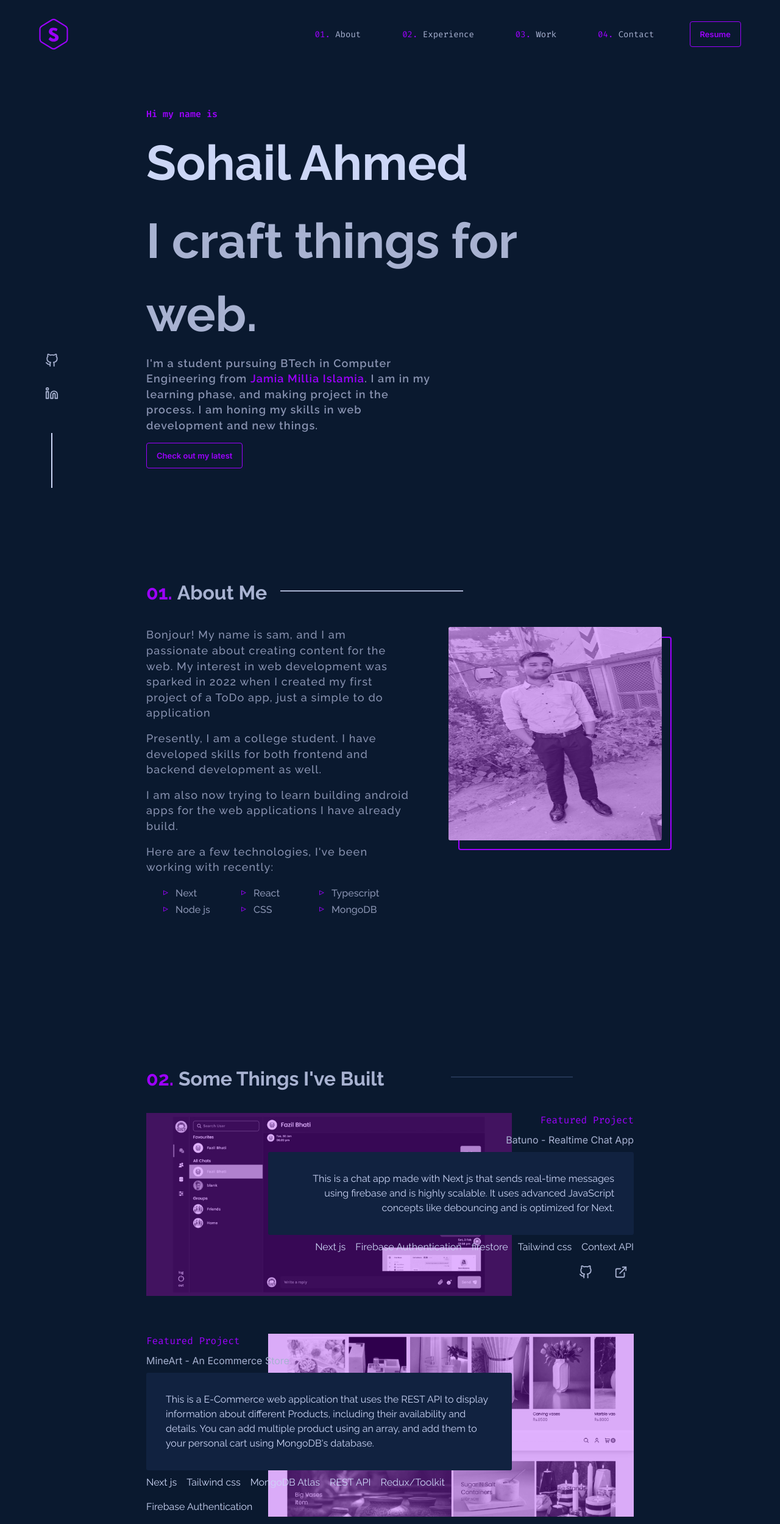
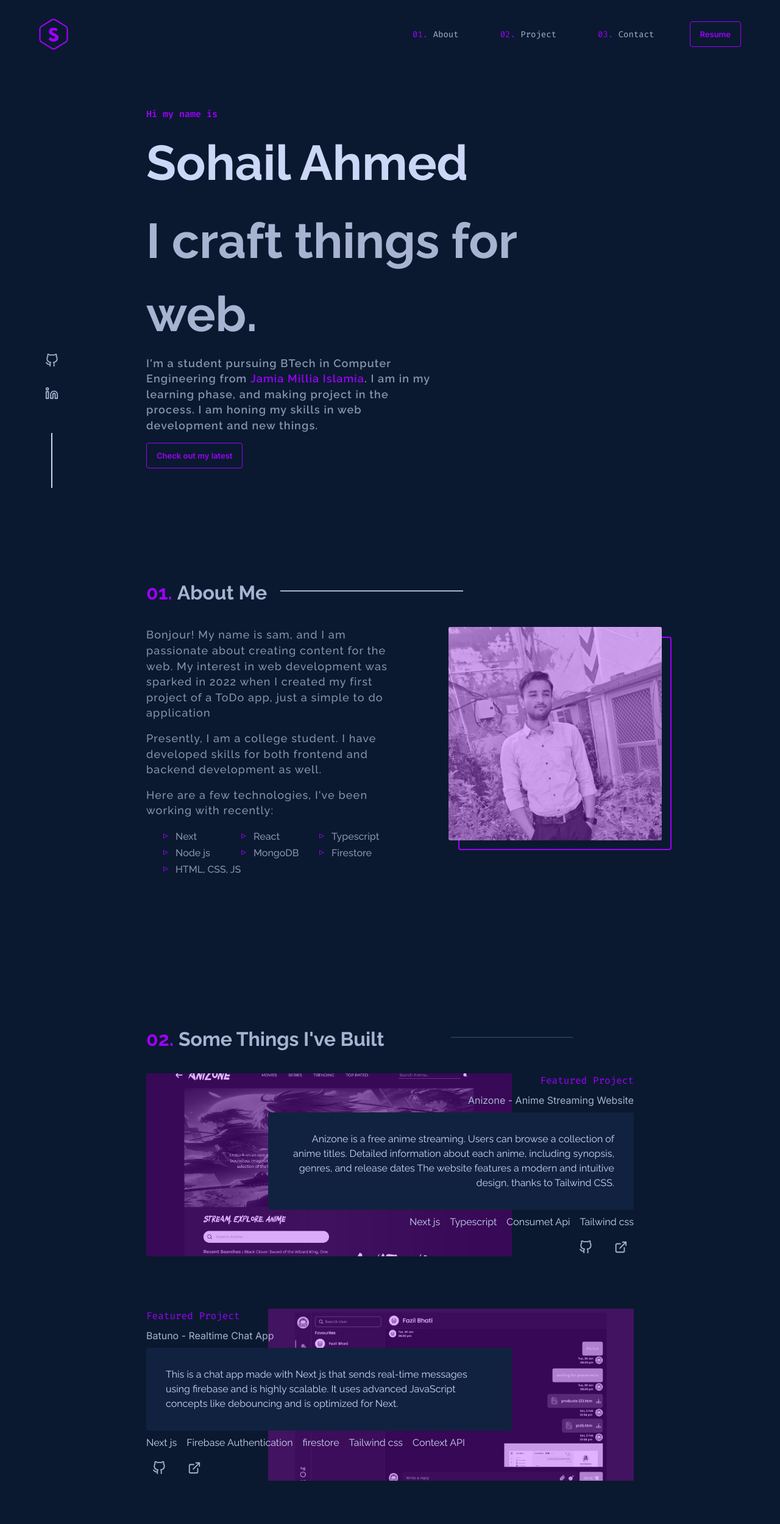
Before and after one commit to 365-Code/Portfolio, a Next.js app: page / in a window 1280 px wide. Shown: the top 2499 px of the page at 61% size. Built offline with nearby package versions, Linux system fonts and the light colour scheme.

Commit message:
New Project Added

```diff
--- a/app/sections/About.tsx
+++ b/app/sections/About.tsx
@@ -1,16 +1,17 @@
-"use client"
-import Image from 'next/image'
-import React from 'react'
-import sam from "@/public/sam.jpeg"
-import { Fira_Code, Raleway } from 'next/font/google'
-import { motion } from 'framer-motion'
-const raleway = Raleway({subsets:['latin']})
-const firaCode = Fira_Code({subsets:['latin']})
+"use client";
+import Image from "next/image";
+import React from "react";
+import sam from "@/public/sam.jpeg";
+import { Fira_Code, Raleway } from "next/font/google";
+import { motion } from "framer-motion";
+const raleway = Raleway({ subsets: ["latin"] });
+const firaCode = Fira_Code({ subsets: ["latin"] });
 
 const About = () => {
   return (
-
-    <motion.div id='about' className='about'
+    <motion.div
+      id="about"
+      className="about"
       initial="hidden"
       whileInView="visible"
       viewport={{ once: true }}
@@ -18,20 +19,22 @@ const About = () => {
       variants={{
         visible: { opacity: 1, y: -50 },
         hidden: { opacity: 0, y: 0 },
-    }}>
+      }}
+    >
       <div className={`title ${raleway.className}`}>
         <h2>About Me</h2>
       </div>
       <div className="about-grid">
         <div className="about-grid-info">
           <p className={`about-grid-info-text ${raleway.className}`}>
-                    Bonjour! My name is sam, and I am passionate about creating content for the web. My interest in web development was sparked in 2022 when I created my first project of a ToDo app, just a simple to do application
+            Bonjour! My name is sam, and I am passionate about creating content
+            for the web. My interest in web development was sparked in 2022 when
+            I created my first project of a ToDo app, just a simple to do
+            application
           </p>
           <p className={`about-grid-info-text ${raleway.className}`}>
-                    Presently, I am a college student. I have developed skills for both frontend and backend development as well.
-                </p>
-                <p className={`about-grid-info-text ${raleway.className}`}>
-                  I am also now trying to learn building android apps for the web applications I have already build.
+            Presently, I am a college student. I have developed skills for both
+            frontend and backend development as well.
           </p>
           {/* <p className="about-grid-info-text">
 
@@ -44,20 +47,21 @@ const About = () => {
             <li className="about-grid-info-list-item">React</li>
             <li className="about-grid-info-list-item">Typescript</li>
             <li className="about-grid-info-list-item">Node js</li>
-                    <li className="about-grid-info-list-item">CSS</li>
             <li className="about-grid-info-list-item">MongoDB</li>
+            <li className="about-grid-info-list-item">Firestore</li>
+            <li className="about-grid-info-list-item">HTML, CSS, JS</li>
           </ul>
         </div>
         <div className="about-grid-photo">
           <div className="overlay"></div>
           <div className="overlay-border"></div>
-                <div className="about-grid-photo-container">
-                    <Image src={sam} alt='sam' fill />
+          <div className="about-grid-photo-container overflow-hidden">
+            <Image src={sam} alt="sam" className="object-cover w-full h-full object-top" />
           </div>
         </div>
       </div>
     </motion.div>
-  )
-}
+  );
+};
 
-export default About
+export default About;
--- a/app/sections/Hero.tsx
+++ b/app/sections/Hero.tsx
@@ -75,7 +75,7 @@ const Hero = () => {
       >
         <Button
           text="Check out my latest"
-          link="https://b-furnitures.vercel.app"
+          link="https://github.com/365-Code/Anizone"
         />
       </motion.div>
     </div>
--- a/app/sections/Navbar.tsx
+++ b/app/sections/Navbar.tsx
@@ -1,134 +1,128 @@
-"use client"
-import Link from 'next/link'
-import React from 'react'
-import {useEffect, useState} from 'react'
-import Logo from '../components/Logo'
-import Button from '../components/Button'
-import { Fira_Code } from 'next/font/google'
-import { MdMenu, MdClose } from 'react-icons/md'
-import { motion } from 'framer-motion'
+"use client";
+import Link from "next/link";
+import React from "react";
+import { useEffect, useState } from "react";
+import Logo from "../components/Logo";
+import Button from "../components/Button";
+import { Fira_Code } from "next/font/google";
+import { MdMenu, MdClose } from "react-icons/md";
+import { motion } from "framer-motion";
 
-const firaCode = Fira_Code({subsets:['latin']})
+const firaCode = Fira_Code({ subsets: ["latin"] });
 
 const Navbar = () => {
+  const sectionLinks = [
+    { name: "About", link: "#about" },
+    // { name: "Experience", link: "#experience" },
+    { name: "Project", link: "#project" },
+    { name: "Contact", link: "#contact" },
+  ];
 
-  const sectionLinks = [
-    {name: "About", link: "#about"},
-    {name: "Experience", link: "#experience"},
-    {name: "Work", link: "#work"},
-    {name: "Contact", link: "#contact"},
-  ]
-
-  const [navbarVisible, setNavbarVisible] = useState(false)
-  const [responsiveNavVisible, setResponsiveNavVisible] = useState(false)
+  const [navbarVisible, setNavbarVisible] = useState(false);
+  const [responsiveNavVisible, setResponsiveNavVisible] = useState(false);
 
   useEffect(() => {
-    window.addEventListener("scroll", ()=>{
-      window.scrollY > 100
-      ? setNavbarVisible(true)
-      : setNavbarVisible(false)
-    })
-  })
-
-
+    window.addEventListener("scroll", () => {
+      window.scrollY > 100 ? setNavbarVisible(true) : setNavbarVisible(false);
+    });
+  });
 
   return (
     <nav>
       <div className={`wrapper ${navbarVisible ? "blur-nav" : ""}`}>
         <motion.div
           className="brand"
-            initial={{opacity: 0}}
-            animate={{opacity: 1}}
+          initial={{ opacity: 0 }}
+          animate={{ opacity: 1 }}
           transition={{
             duration: 0.3,
-              ease: "easeInOut"
+            ease: "easeInOut",
           }}
         >
-                <Link href={"/"} >
-                    <Logo/>
+          <Link href={"/"}>
+            <Logo />
           </Link>
         </motion.div>
         <motion.div
           className="nav-responsive-toggle "
-            initial={{opacity: 0}}
-            animate={{opacity: 1}}
-            transition={{
-              duration: 0.3,
-              ease: "easeInOut"
-            }}
-            >
-              {
-                responsiveNavVisible
-                ? (
-                  <button onClick={(e)=>{
-                    e.stopPropagation();
-                    setResponsiveNavVisible(false)
-                    let main = document.querySelector("main")
-                    main?.classList.remove("blur")
-                  }}>
-                    <MdClose />
-                  </button>
-                )
-                : (
-                  <button onClick={(e)=>{
-                    e.stopPropagation();
-                    setResponsiveNavVisible(true)
-                    let main = document.querySelector("main")
-                    main?.classList.add("blur")
-                  }}>
-                    <MdMenu/>
-                  </button>
-                )
-              }
-            </motion.div>
-            <div
-            className={` ${responsiveNavVisible && "nav-responsive"} nav-items`}>
-              <ul className="nav-items-list">
-                {
-                  sectionLinks.map(({name, link},index)=>(
-                    <motion.li
-                    key={name}
-                    onClick={
-                      (e)=>{
-                      e.stopPropagation();
-                      setResponsiveNavVisible(false)
-                      let main = document.querySelector("main")
-                      main?.classList.remove("blur")
-                    }}
-                    className='nav-items-list-item'
-                    initial={{opacity: 0, y: -25}}
-                    animate={{opacity: 1, y: 0}}
+          initial={{ opacity: 0 }}
+          animate={{ opacity: 1 }}
           transition={{
             duration: 0.3,
             ease: "easeInOut",
-                      delay: (0.3 + index * 0.1)
+          }}
+        >
+          {responsiveNavVisible ? (
+            <button
+              onClick={(e) => {
+                e.stopPropagation();
+                setResponsiveNavVisible(false);
+                let main = document.querySelector("main");
+                main?.classList.remove("blur");
+              }}
+            >
+              <MdClose />
+            </button>
+          ) : (
+            <button
+              onClick={(e) => {
+                e.stopPropagation();
+                setResponsiveNavVisible(true);
+                let main = document.querySelector("main");
+                main?.classList.add("blur");
+              }}
+            >
+              <MdMenu />
+            </button>
+          )}
+        </motion.div>
+        <div
+          className={` ${responsiveNavVisible && "nav-responsive"} nav-items`}
+        >
+          <ul className="nav-items-list">
+            {sectionLinks.map(({ name, link }, index) => (
+              <motion.li
+                key={name}
+                onClick={(e) => {
+                  e.stopPropagation();
+                  setResponsiveNavVisible(false);
+                  let main = document.querySelector("main");
+                  main?.classList.remove("blur");
+                }}
+                className="nav-items-list-item"
+                initial={{ opacity: 0, y: -25 }}
+                animate={{ opacity: 1, y: 0 }}
+                transition={{
+                  duration: 0.3,
+                  ease: "easeInOut",
+                  delay: 0.3 + index * 0.1,
                 }}
               >
                 <Link
                   href={link}
-                      className={`nav-items-list-item-link ${firaCode.className}`}>{name}</Link>
+                  className={`nav-items-list-item-link ${firaCode.className}`}
+                >
+                  {name}
+                </Link>
               </motion.li>
-                  ))
-                }
+            ))}
           </ul>
           <motion.div
-              className='nav-items-button'
-              initial={{opacity: 0, y: -25}}
-              animate={{opacity: 1, y: 0}}
+            className="nav-items-button"
+            initial={{ opacity: 0, y: -25 }}
+            animate={{ opacity: 1, y: 0 }}
             transition={{
               duration: 0.3,
               ease: "easeInOut",
-                delay: 0.6
+              delay: 0.6,
             }}
           >
-                <Button text='Resume' link='/resume.pdf' />
+            <Button text="Resume" link="/resume.pdf" />
           </motion.div>
-
         </div>
       </div>
+    </nav>
+  );
+};
 
-    </nav>
-  )
-}
-
-export default Navbar
+export default Navbar;
--- a/app/sections/Project.tsx
+++ b/app/sections/Project.tsx
@@ -17,6 +17,23 @@ const firaCode = Fira_Code({
 
 const Projects = () => {
   const projectsData = [
+    {
+      image: "/anizone.png",
+      projectName: "Anizone - Anime Streaming Website",
+      projectLink: "https://anizone.vercel.app",
+      projectDescription:
+        "Anizone is a free anime streaming. Users can browse a collection of anime titles. Detailed information about each anime, including synopsis, genres, and release dates The website features a modern and intuitive design, thanks to Tailwind CSS.",
+      projectTech: [
+        "Next js",
+        "Typescript",
+        "Consumet Api",
+        "Tailwind css",
+      ],
+      projectExternalLinks: {
+        github: "https://github.com/365-Code/anizone",
+        externalLink: "https://anizone.vercel.app",
+      },
+    },
     {
       image: "/batuno-v2.jpeg",
       projectName: "Batuno - Realtime Chat App",
@@ -94,7 +111,7 @@ const Projects = () => {
   ];
 
   return (
-    <div className="projects" id="work">
+    <div className="projects" id="project">
       <motion.div
         className={`title ${raleway.className}`}
         initial="hidden"
@@ -120,7 +137,7 @@ const Projects = () => {
           }) => {
             return (
               <motion.div
-                className="project"
+                className="project overflow-hidden group/prj"
                 key={projectName}
                 initial="hidden"
                 whileInView="visible"
@@ -132,9 +149,15 @@ const Projects = () => {
                 }}
               >
                 <div className="project-image">
-                  <div className="project-image-overlay"></div>
+                  <div className="project-image-overlay group-hover/prj:bg-transparent"></div>
                   <div className="project-image-container">
-                    <Image src={image} fill alt={projectName} quality={100} className="object-cover"/>
+                    <Image
+                      src={image}
+                      fill
+                      alt={projectName}
+                      quality={100}
+                      className="object-cover group-hover/prj:filter-none"
+                    />
                   </div>
                 </div>
                 <div className="project-info">
@@ -160,7 +183,7 @@ const Projects = () => {
                   <ul className="project-info-links">
                     <li className="project-info-links-item">
                       <Link
-                      target="_blank"
+                        target="_blank"
                         href={projectExternalLinks.github}
                         className="project-info-links-item-link"
                       >
@@ -169,7 +192,7 @@ const Projects = () => {
                     </li>
                     <li className="project-info-links-item">
                       <Link
-                      target="_blank"
+                        target="_blank"
                         href={projectExternalLinks.externalLink}
                         className="project-info-links-item-link"
                       >
```
Also changed, not shown: package.json (+4 -4 lines), public/anizone.png (added), 1 other file (tests, documents, lock files or other folders). Lines whose indentation alone changed are shown as unchanged.
